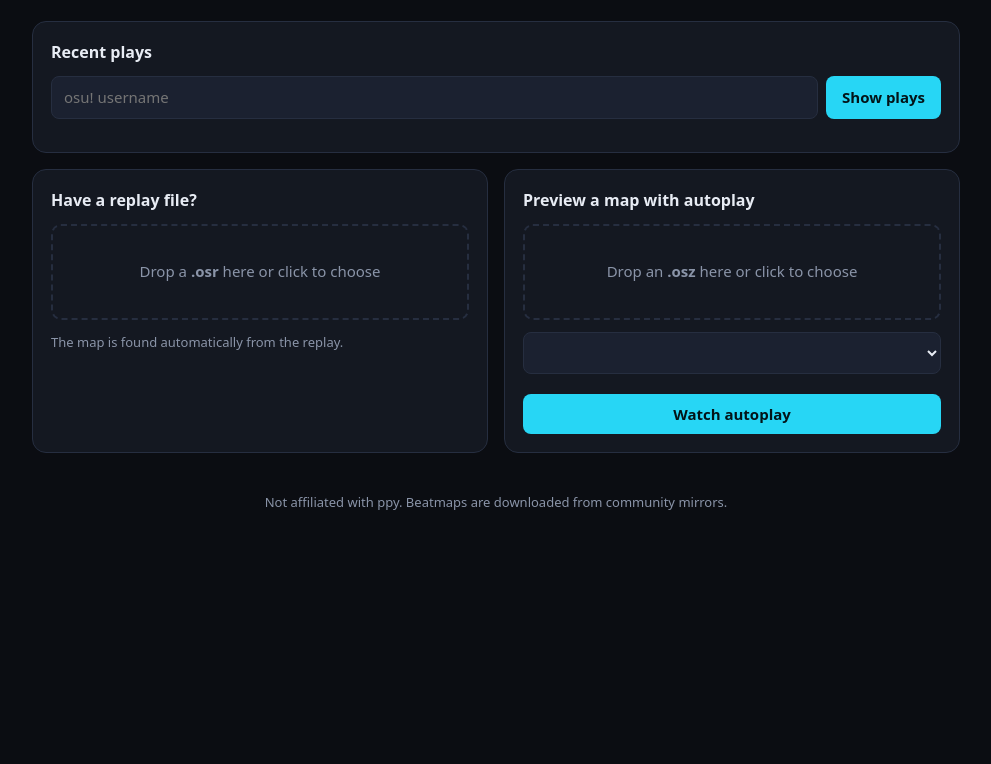
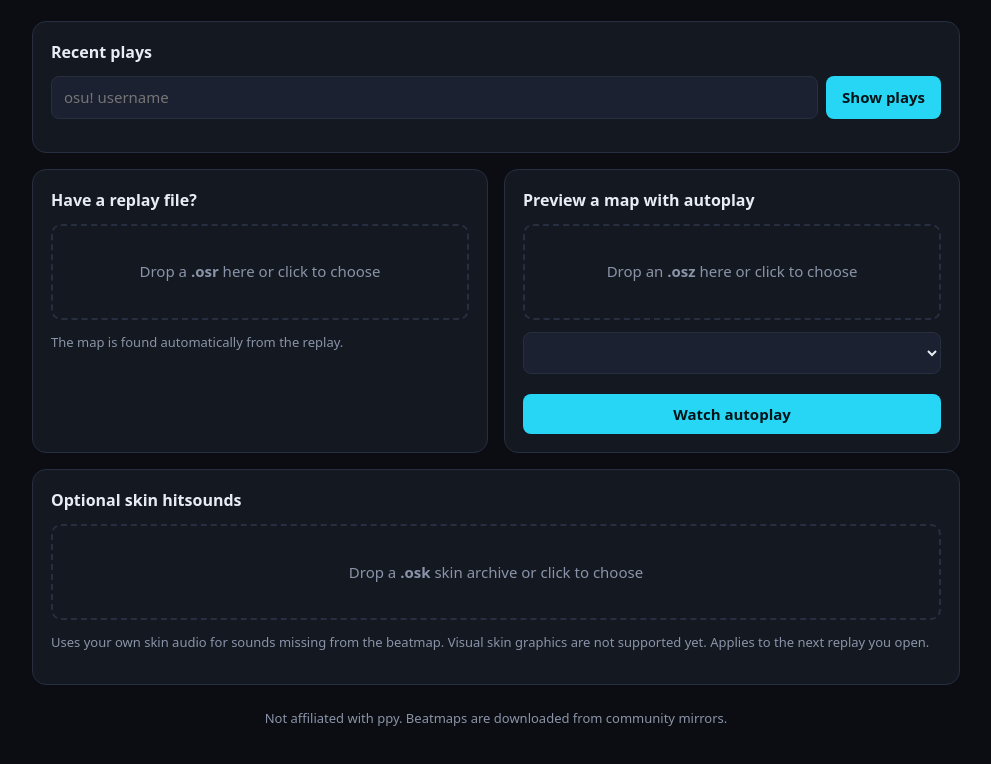
Before and after one commit to jakemcintyre25-stack/OSU-RENDER, a website built with Vite: page web/index.html in a window 1280 px wide. Shown: the part 128-892 px from the top of the page, without its empty margins (144-1135 px from the left). Before the commit the page ends 800 px from the top, so only its background shows below. Built offline with nearby package versions, Linux system fonts and the light colour scheme.

Commit message:
feat(m7): add optional user OSK hitsound upload UI without bundling skin assets

```diff
--- a/web/index.html
+++ b/web/index.html
@@ -47,6 +47,14 @@
           </div>
         </section>
       </div>
+      <section class="card skin-sound-setup">
+        <h2>Optional skin hitsounds</h2>
+        <label class="drop" id="osk-drop">
+          <input type="file" id="osk-input" accept=".osk" hidden />
+          <span>Drop a <b>.osk</b> skin archive or click to choose</span>
+        </label>
+        <p id="osk-status" class="muted small">Uses your own skin audio for sounds missing from the beatmap. Visual skin graphics are not supported yet. Applies to the next replay you open.</p>
+      </section>
       <footer class="muted small">Not affiliated with ppy. Beatmaps are downloaded from community mirrors.</footer>
     </div>
 
```
